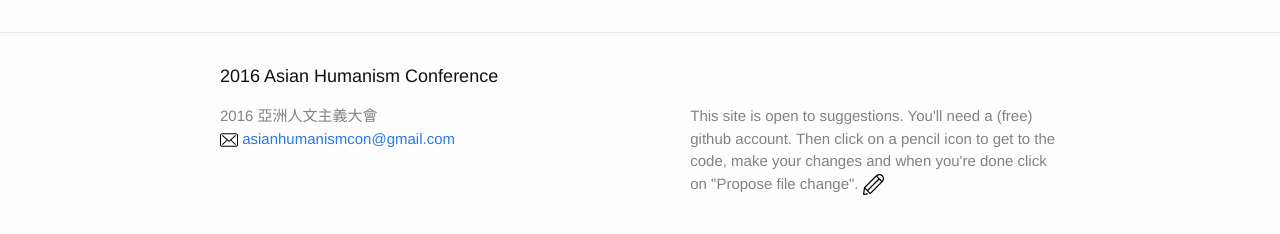
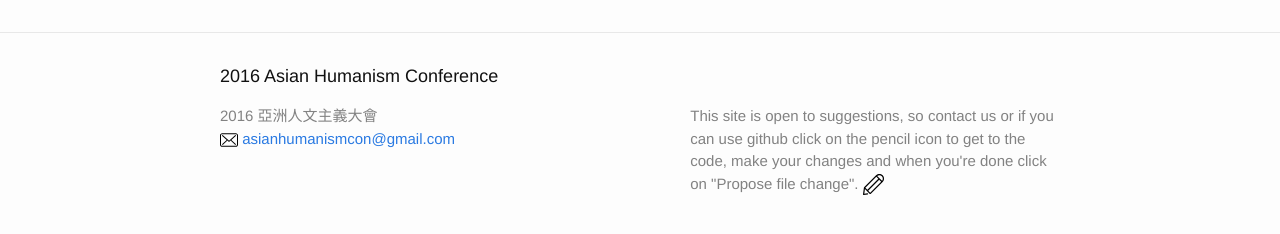
Before and after one commit to Strangehill/ash, a Jekyll site: the page built from index.md, in a window 1280 px wide. Shown: the part 260-494 px from the top of the page. Built offline with Jekyll 4.4.1, drawn with Linux system fonts in a browser that asks for light colours.

Commit message:
fidgeting in _config with less than stellar copy text on the footer

```diff
--- a/_config.yml
+++ b/_config.yml
@@ -10,9 +10,7 @@
 title-zh: 2016 亞洲人文主義大會
 email: asianhumanismcon@gmail.com
 description: > # this means to ignore newlines until "baseurl:"
-  This site is open to suggestions.
-  You'll need a (free) github account.
-  Then click on a pencil icon to get to the code, make your changes and when you're done click on "Propose file change".
+  This site is open to suggestions, so contact us or if you can use github click on the pencil icon to get to the code, make your changes and when you're done click on "Propose file change".
 url: "http://ash.multifarious.net" # the base hostname & protocol for your site
 baseurl: "" # the subpath of your site, e.g. /blog
 twitter_username: strangehill
```
